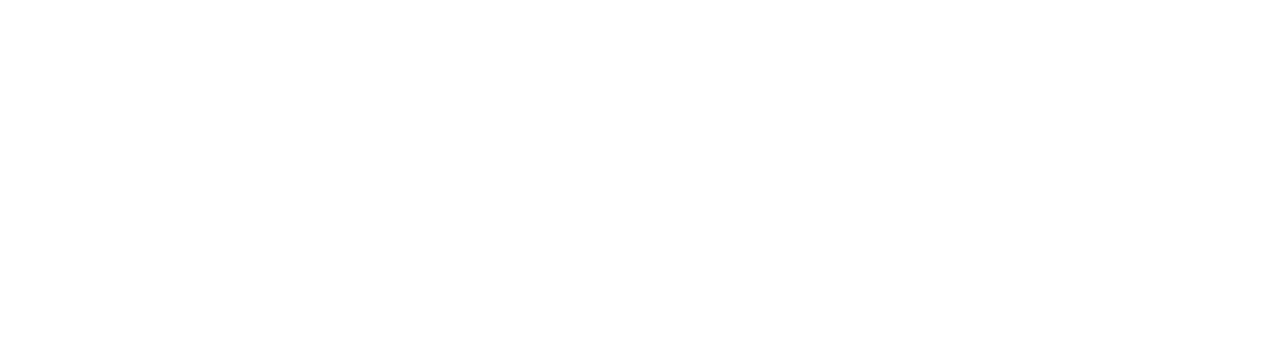
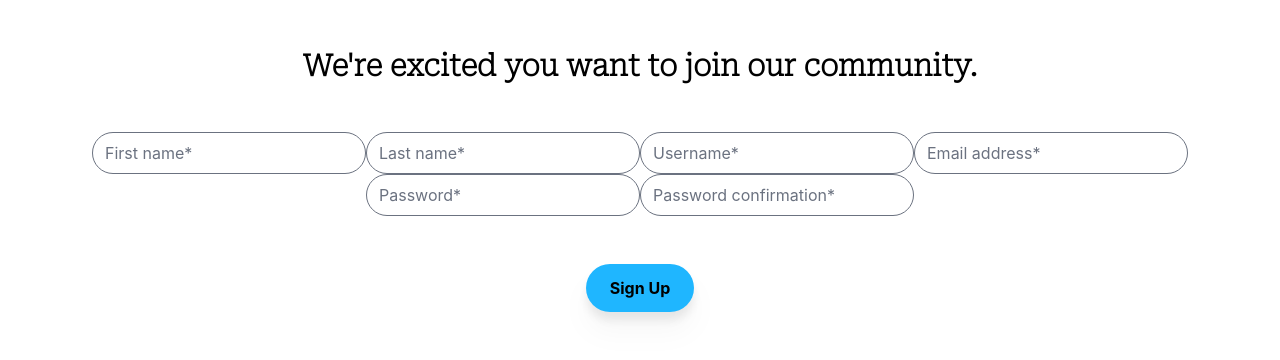
Before and after one commit to rachel-labri-tipton/the-community-project-frontend, a React (Create React App) app: page /register in a window 1280 px wide. Before the commit this address had no page. Shown: the top 360 px of the page. Built offline with nearby package versions, Linux system fonts and the light colour scheme.

Commit message:
register gorm up and running

```diff
--- a/src/App.js
+++ b/src/App.js
@@ -4,6 +4,7 @@
 import WelcomePage from "./components/WelcomePage";
 import NavbarDesign from "./components/Navbar"
 import TailWind from "./components/TailWindSource";
+import Register from "./components/Register"
 import './App.css';
 
 function App() {
@@ -14,7 +15,7 @@
           {/* <Route path="/" element={<NavbarDesign />}> */}
           <Route path="/" element={<WelcomePage />} />
           <Route path="/TailWindPractice" element={<TailWind />} />
-          {/* <Route path="/register" element={<Register />} /> */}
+          <Route path="/register" element={<Register />} />
           <Route path="/login" element={<Login />} />
           {/* <Route path="/about" element={<About />} /> */}
           {/* </Route> */}
--- /dev/null
+++ b/src/components/Register.js
@@ -0,0 +1,143 @@
+import React, { useState, useHistory } from "react"
+import { useNavigate, Link } from "react-router-dom"
+import axios from 'axios'
+import { data } from "autoprefixer"
+
+
+const Register = () => {
+
+    // const [token, setToken] = useState(null)
+
+    const [formData, setFormData] = React.useState({
+        first_name: '',
+        last_name: '',
+        username: '',
+        email: '',
+        password: '',
+        passwordConfirmation: ''
+
+    })
+    // const history = useHistory()
+    const [errorMessage, setErrorMessage] = React.useState(false)
+
+    const handleChange = (e) => {
+        setFormData({ ...formData, [e.target.name]: e.target.value })
+    }
+
+    const handleSubmit = async (e) => {
+        e.preventDefault()
+
+        try {
+            const response = await axios.post("http://127.0.0.1:8000/users/register/", formData)
+            console.log(response)
+            if (response.statusText === "Created") {
+                console.log(`Welcome ${data.response.username}`)
+            }
+            // const { data } = await axios.post("http://127.0.0.1:8000/api/token/", formData)
+            // setToken(data.token)
+            // console.log(data.token)
+            // history.push('/users/')
+        } catch (e) {
+            console.log("problem registering user")
+            setErrorMessage(e.response.data)
+        }
+    }
+
+    // const handleLogIn = () => {
+    //   history.push('/log-in')
+    // }
+
+    // const handleImageUpload = (imageUrl, name) => {
+    //     setFormData({ ...formData, [name]: imageUrl })
+    // }
+
+    // const [buttonPopup, setButtonPopup] = React.useState(false)
+
+    return (
+        <section>
+            <h1 class="text-3xl font-bold font-serif mb-6 mt-6">We're excited you want to join our community.</h1>
+            {errorMessage && <div >{errorMessage}</div>}
+
+            <form onSubmit={handleSubmit}>
+                <input
+                    class="rounded-r-4xl rounded-l-4xl"
+                    type="text"
+                    placeholder="First name*"
+                    name="first_name"
+                    value={formData.first_name}
+                    onChange={handleChange}
+                />
+                <input
+                    class="rounded-r-4xl rounded-l-4xl"
+                    placeholder="Last name*"
+                    name="last_name"
+                    value={formData.last_name}
+                    onChange={handleChange}
+                    type="text"
+                />
+                <input
+                    class="rounded-r-4xl rounded-l-4xl"
+                    placeholder="Username*"
+                    name="username"
+                    value={formData.username}
+                    onChange={handleChange}
+                    type="text"
+                />
+                <input
+                    class="rounded-r-4xl rounded-l-4xl"
+                    placeholder="Email address*"
+                    name="email"
+                    value={formData.email}
+                    onChange={handleChange}
+                    type="text"
+                />
+                <input
+                    class="rounded-r-4xl rounded-l-4xl"
+                    placeholder="Password*"
+                    name="password"
+                    type="password"
+                    value={formData.password}
+                    onChange={handleChange}
+                />
+                <input
+                    class="rounded-r-4xl rounded-l-4xl"
+                    placeholder="Password confirmation*"
+                    name="password_repeat"
+                    type="password"
+                    value={formData.password_repeat}
+                    onChange={handleChange}
+                />
+
+                <div>
+                    <button type="submit" onClick={handleSubmit} class="bg-blue mt-6 hover:bg-pink font-bold py-2 px-4 rounded-full rounded-r-4xl rounded-l-4xl drop-shadow-xl">Sign Up</button>
+                </div>
+            </form>
+            {/* <>
+                return ( if response.statusText==="Created"
+                return user was created return message: Welcome {data.firstname}! )
+            </> */}
+            {/* <div className="image-upload">
+                <ImageUploadField
+                    onChange={handleChange}
+                    labelText="Upload a profile picture*"
+                    name="profileImage"
+                    value={formData.profileImage}
+                />
+            </div> */}
+            {/* {error &&
+                <>
+                    <p className="error-message">Please fill in the above required fields*</p>
+                </>
+            } */}
+
+            {/* <p className="member">Already a member?  <button onClick={() => setButtonPopup(true)} className="login-button">Log in</button> </p>
+            {/* <button type="submit" className="button login-button" onClick={handleLogIn}>Already have an account? Log in</button> */}
+            {/* <LoginPopup trigger={buttonPopup} setTrigger={setButtonPopup}>
+                <Login />
+            </LoginPopup> */}
+        </section >
+
+    )
+}
+
+export default Register
--- a/src/components/TailWindSource.js
+++ b/src/components/TailWindSource.js
@@ -7,18 +7,18 @@
 const TailWind = () => {
 
     return (
-        <div>
-            <nav class="relative container mx-auto p-6 font-sans">
+        <div class="drop-shadow-xl">
+            <nav class="relative container mx-auto p-6 font-sans drop-shadow-xl">
                 <div class="flex items-center justify-between">
                     <div class="pt-2">
                         <img height="100" width="100" src="https://s3.amazonaws.com/shecodesio-production/uploads/files/000/033/571/original/NewIdeas.jpg?1651832632" alt="svg of positive community" />
                     </div>
                     <div class="hidden md:flex space-x-6">
-                        <Link to="/blogposts" class="hover:text-pink">Blog Posts</Link>
-                        <Link to="/userprofile" class="hover:text-pink"> View Profile </Link>
-                        <Link to="/writeforus" class="hover:text-pink">Write for Us</Link>
-                        <Link to="/register" class="hover:text-pink">Register</Link>
-                        <Link to="/about" class="hover:text-pink">About Us</Link>
+                        <Link to="/blogposts" ><button class="hover:text-pink bg-blue rounded-r-4xl rounded-l-4xl">Blog Posts</button></Link>
+                        <Link to="/userprofile" class="hover:text-pink bg-blue py-2 px-4 rounded-r-4xl rounded-l-4xl"> View Profile </Link>
+                        <Link to="/writeforus" class="hover:text-pink bg-blue py-2 px-4 rounded-r-4xl rounded-l-4xl">Write for Us</Link>
+                        <Link to="/register" class="hover:text-pink bg-blue py-2 px-4 rounded-r-4xl rounded-l-4xl">Register</Link>
+                        <Link to="/about" class="hover:text-pink bg-blue py-2 px-4 rounded-r-4xl rounded-l-4xl">About Us</Link>
                     </div>
                     <Link to="/login"><button class="bg-blue hover:bg-pink font-bold py-2 px-4 rounded-full rounded-r-4xl rounded-l-4xl">Login</button></Link>
 
--- a/src/components/WelcomePage.js
+++ b/src/components/WelcomePage.js
@@ -5,9 +5,14 @@
     console.log("homepage")
     return (
         <div>
-            <h1 className="text-3xl font-bold underline">This is our homepage under construction</h1>
-            <Link to="/login"><button>Login Here</button></Link>
+            <h1 className="text-3xl font-bold font-serif underline mb-6 mt-6">This is our homepage under construction</h1>
+            <div class="mb-6">
+                <Link to="/login"><button class="bg-blue hover:bg-pink font-bold py-2 px-4 rounded-full rounded-r-4xl rounded-l-4xl drop-shadow-lg">Login</button></Link>
+            </div>
+            <div><Link to="/register"><button class="bg-pink hover:bg-blue font-bold py-2 px-4 rounded-full rounded-r-4xl rounded-l-4xl drop-shadow-lg">Register</button></Link>
+            </div>
         </div>
+
 
     )
 }
--- a/tailwind.config.js
+++ b/tailwind.config.js
@@ -5,6 +5,9 @@
     './src/**/*.js'
   ]
   ,
+  plugins: [
+    require('@tailwindcss/forms')
+  ],
   theme: {
     screens: {
       sm: '480px',
```
Also changed, not shown: package.json (+10 -2 lines), 1 other file (tests, documents, lock files or other folders).
